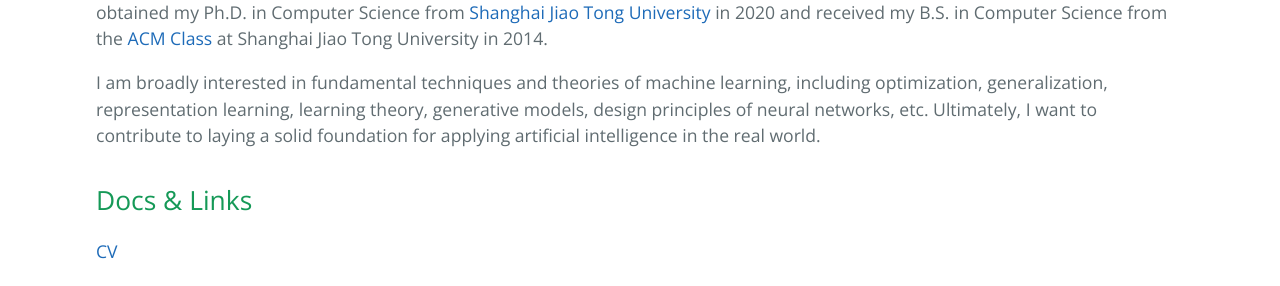
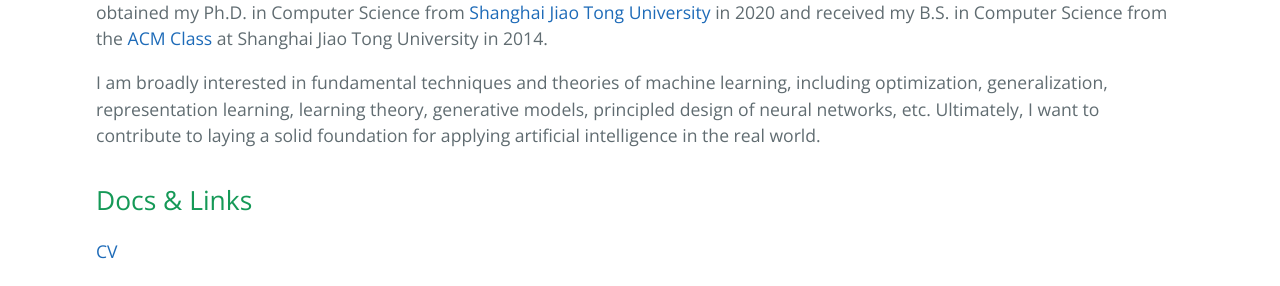
Before and after one commit to ZhimingZhou/zhimingzhou.github.io, a Jekyll site: the page built from index.md, in a window 1280 px wide. Shown: the part 473-759 px from the top of the page. Built offline with Jekyll 4.4.1, drawn with Linux system fonts in a browser that asks for light colours; part of the change alters nothing that is shown.

Commit message:
Update index.md

```diff
--- a/index.md
+++ b/index.md
@@ -9,7 +9,7 @@ permalink: /
 
 I am currently an assistant professor at the Department of Computer Science, [Shanghai University of Finance and Economics](http://english.sufe.edu.cn/). I obtained my Ph.D. in Computer Science from [Shanghai Jiao Tong University](http://en.sjtu.edu.cn/) in 2020 and received my B.S. in Computer Science from the [ACM Class](https://acm.sjtu.edu.cn/home) at Shanghai Jiao Tong University in 2014.
 
-I am broadly interested in fundamental techniques and theories of machine learning, including optimization, generalization, representation learning, learning theory, generative models, design principles of neural networks, etc. Ultimately, I want to contribute to laying a solid foundation for applying artificial intelligence in the real world.
+I am broadly interested in fundamental techniques and theories of machine learning, including optimization, generalization, representation learning, learning theory, generative models, principled design of neural networks, etc. Ultimately, I want to contribute to laying a solid foundation for applying artificial intelligence in the real world.
 
 ## Docs & Links
 
@@ -84,7 +84,7 @@ Sparse-as-Possible SVBRDF Acquisition.
 -->
 
 <!--
-- <details><summary>Click to expand a brief introduction.</summary>We study the convergence issue of Adam optimizer. With the proposed concept *net update factor*, we showed that the key issue in Adam lies in its biased adaptive learning rate caused by the correlation between the adaptive term v_t and the current gradient g_t, and a temporal shift operation is proposed to solve such an issue. Our new understanding of the role of v_t also free v_t from its traditional update rule, leading to more interesting variants. Particularly, with dimension reduction operation in v_t, we achieve the so-called adaptive learning rate SGD, which removes the global gradient scale but keeps the relative scales.</details>
+- <details><summary>Click to expand a brief introduction.</summary>We study the convergence issue of Adam optimizer. With the proposed concept *net update factor*, we showed that the key issue in Adam lies in its biased adaptive learning rate caused by the correlation between the adaptive term v_t and the current gradient g_t, and a temporal shift operation is proposed to solve such an issue. Our new understanding of the role of v_t also frees v_t from its traditional update rule, leading to more interesting variants. Particularly, with the dimension reduction operation in v_t, we achieve the so-called adaptive learning rate SGD, which removes the global gradient scale but keeps the relative scales.</details>
 -->
 
 <!--
@@ -92,7 +92,7 @@ Sparse-as-Possible SVBRDF Acquisition.
 -->
 
 <!--
-- <details><summary>Click to expand a brief introduction.</summary>We study the cause of training instability of GANs from the perspective of the gradient of the optimal discriminative function. Under a generalized formulation of GANs, we show that: (1) GANs with unregularized discriminative function space generally does not guarantee its convergence, suffering from a *gradient uninformativeness issue*; (2) Lipschitz regularization in the discriminative function space can generally resolve this issue and guarantee the convergence of GANs. This leads to a new family of GANs named Lipschitz GANs. All tested instances of this family consistently outperform WGANs in experiments.</details>
+- <details><summary>Click to expand a brief introduction.</summary>We study the cause of training instability of GANs from the perspective of the gradient of the optimal discriminative function. Under a generalized formulation of GANs, we show that: (1) GANs with an unregularized discriminative function space generally do not guarantee their convergence, suffering from a *gradient uninformativeness issue*; (2) Lipschitz regularization in the discriminative function space can generally resolve this issue and guarantee the convergence of GANs. This leads to a new family of GANs named Lipschitz GANs. All tested instances of this family consistently outperform WGANs in experiments.</details>
 
 [DBLP](https://dblp.org/pid/56/321.html)
 -->
```
